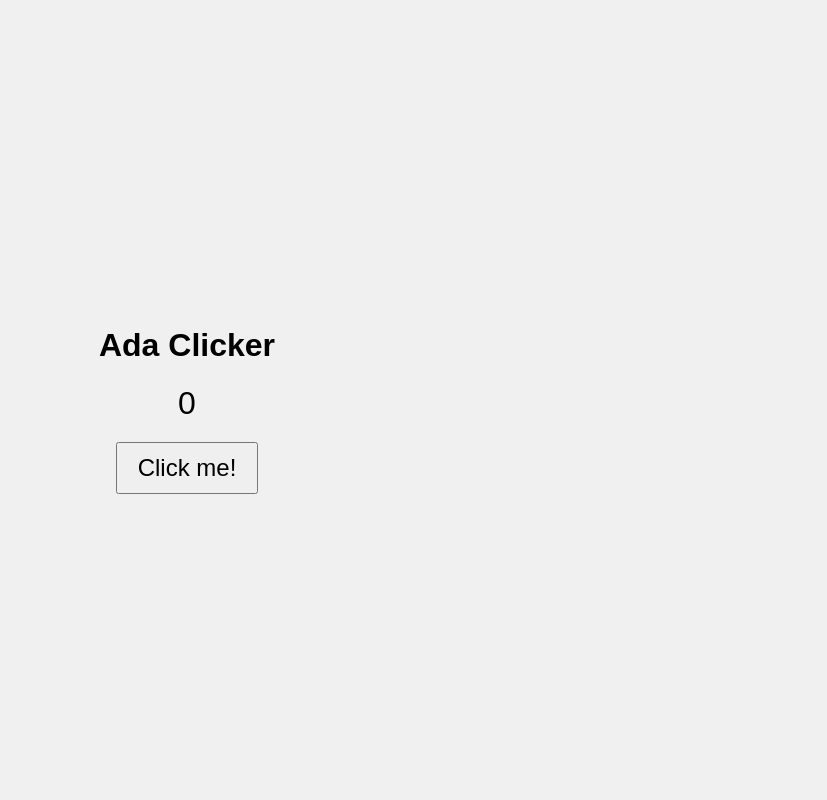
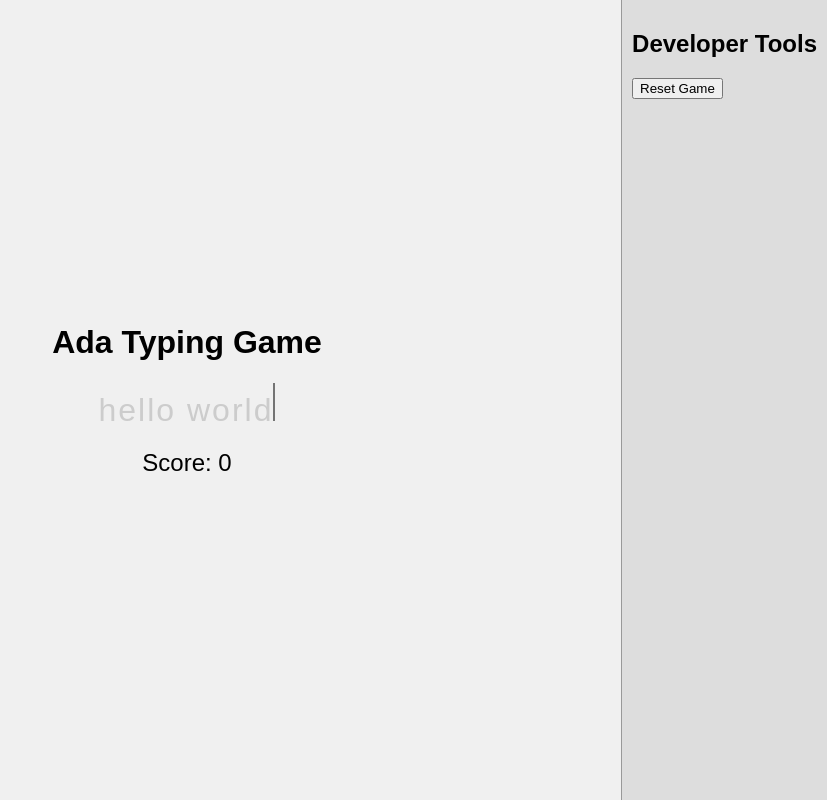
Before and after one commit to ada-game/ada-game.github.io, a plain HTML site: page index.html in a window 1280 px wide. Shown: the whole page, without its empty margins (453-1280 px from the left). Drawn offline with Linux system fonts and the light colour scheme.

Commit message:
Typing test

```diff
--- a/index.html
+++ b/index.html
@@ -3,7 +3,7 @@
 <head>
     <meta charset="UTF-8">
     <meta name="viewport" content="width=device-width, initial-scale=1.0">
-    <title>Ada Clicker Game</title>
+    <title>Ada Typing Game</title>
     <style>
         body {
             font-family: Arial, sans-serif;
@@ -17,60 +17,121 @@
         #game-container {
             text-align: center;
         }
-        #click-button {
-            font-size: 1.5em;
-            padding: 10px 20px;
-            cursor: pointer;
-        }
-        #counter {
+        #typing-area {
             font-size: 2em;
             margin: 20px 0;
+            letter-spacing: 2px;
+        }
+        .untyped {
+            color: #ccc;
+        }
+        .typed {
+            color: #000;
+        }
+        #cursor {
+            display: inline-block;
+            width: 2px;
+            height: 1.2em;
+            background-color: #000;
+            animation: blink 0.7s infinite;
+        }
+        @keyframes blink {
+            50% { opacity: 0; }
+        }
+        #score {
+            font-size: 1.5em;
+            margin: 20px 0;
+        }
+        #dev-sidebar {
+            position: fixed;
+            right: 0;
+            top: 0;
+            background-color: #ddd;
+            padding: 10px;
+            border-left: 1px solid #999;
+            height: 100vh;
+            overflow-y: auto;
         }
     </style>
 </head>
 <body>
     <div id="game-container">
-        <h1>Ada Clicker</h1>
-        <div id="counter">0</div>
-        <button id="click-button">Click me!</button>
+        <h1>Ada Typing Game</h1>
+        <div id="typing-area"></div>
+        <div id="score">Score: 0</div>
+    </div>
+
+    <div id="dev-sidebar">
+        <h2>Developer Tools</h2>
+        <button id="reset-button">Reset Game</button>
     </div>
 
     <script>
-        let count = 0;
-        const counterDisplay = document.getElementById('counter');
-        const clickButton = document.getElementById('click-button');
+        const text = "hello world";
+        let typedIndex = 0;
+        let score = 0;
+        const typingArea = document.getElementById('typing-area');
+        const scoreDisplay = document.getElementById('score');
+        const resetButton = document.getElementById('reset-button');
+        const devSidebar = document.getElementById('dev-sidebar');
 
-        // Load saved state
+        // Initialize game
+        function initGame() {
+            typingArea.innerHTML = text.split('').map(char =>
+                `<span class="untyped">${char}</span>`
+            ).join('') + '<span id="cursor"></span>';
+            updateScore();
+        }
+
+        // Update score
+        function updateScore() {
+            scoreDisplay.textContent = `Score: ${score}`;
+            saveGame();
+        }
+
+        // Handle keypress
+        document.addEventListener('keypress', (event) => {
+            if (typedIndex < text.length && event.key === text[typedIndex]) {
+                typingArea.children[typedIndex].className = 'typed';
+                typedIndex++;
+                score++;
+                updateScore();
+                if (typedIndex < text.length) {
+                    typingArea.children[typedIndex].insertAdjacentElement('beforebegin', typingArea.lastElementChild);
+                }
+            }
+        });
+
+        // Reset game
+        function resetGame() {
+            typedIndex = 0;
+            score = 0;
+            initGame();
+        }
+
+        resetButton.addEventListener('click', resetGame);
+
+        // Save game state
+        function saveGame() {
+            localStorage.setItem('adaTypingScore', score.toString());
+        }
+
+        // Load game state
         function loadGame() {
-            const savedCount = localStorage.getItem('adaClickerCount');
-            if (savedCount !== null) {
-                count = parseInt(savedCount);
-                updateDisplay();
+            const savedScore = localStorage.getItem('adaTypingScore');
+            if (savedScore !== null) {
+                score = parseInt(savedScore);
+                updateScore();
             }
         }
 
-        // Save state
-        function saveGame() {
-            localStorage.setItem('adaClickerCount', count.toString());
-        }
-
-        // Update display
-        function updateDisplay() {
-            counterDisplay.textContent = count;
-        }
-
-        // Click handler
-        clickButton.addEventListener('click', () => {
-            count++;
-            updateDisplay();
-            saveGame();
-        });
+        // Toggle developer sidebar
+        const devMode = true; // Set this to false to hide the sidebar
+        devSidebar.style.display = devMode ? 'block' : 'none';
 
         // Initialize game
+        initGame();
         loadGame();
-
-        // Auto-save every 10 seconds
-        setInterval(saveGame, 10000);
     </script>
 </body>
 </html>
```
